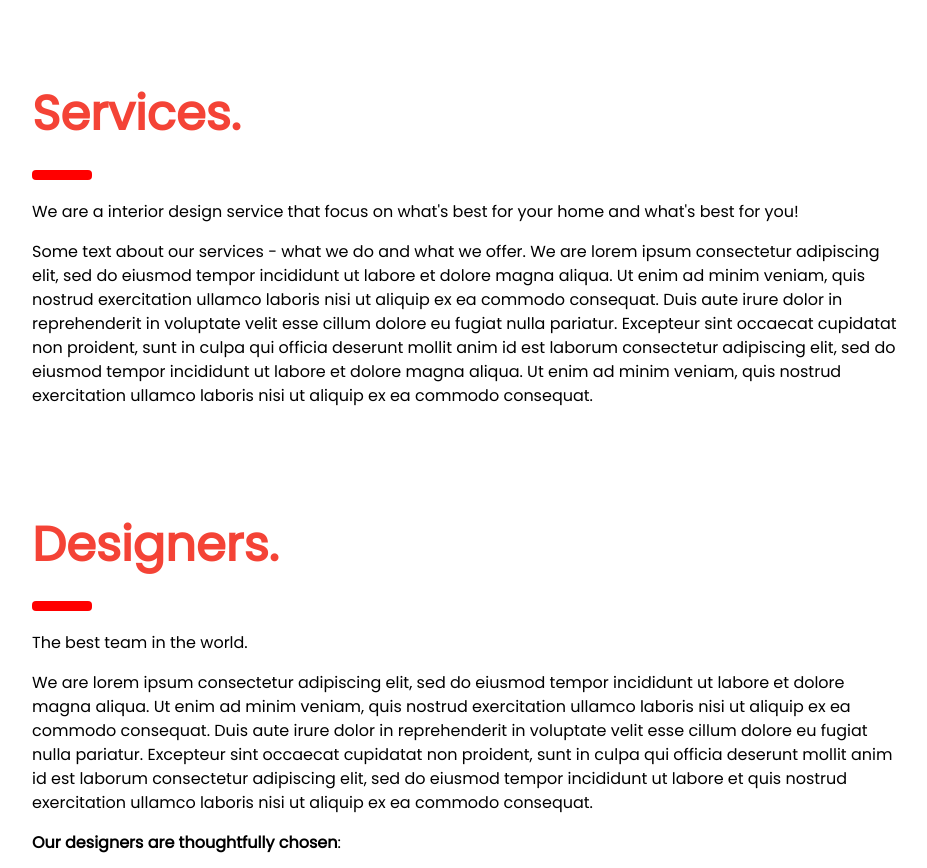
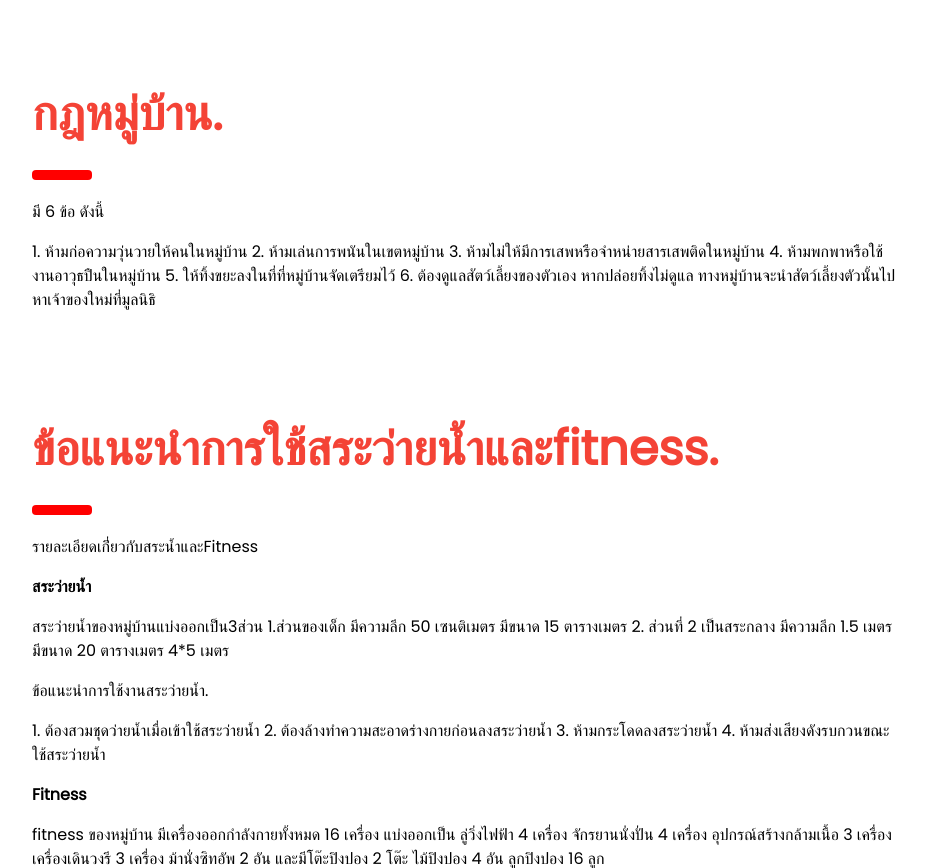
Before and after one commit to KoKuMa1218/SE, a PHP site: page /home.php in a window 1280 px wide. Shown: the part 1314-2182 px from the top of the page, without its empty margins (324-1251 px from the left). Run offline with PHP 8.4, Linux system fonts and the light colour scheme.

Commit message:
กฎหมู่บ้าน
กฎหมู่บ้าน

```diff
--- a/home.php
+++ b/home.php
@@ -26,12 +26,9 @@ body {font-size:16px;}
     <a href="#showcase" onclick="w3_close()" class="w3-bar-item w3-button w3-hover-white">Showcase</a>
     <a href="#services" onclick="w3_close()" class="w3-bar-item w3-button w3-hover-white">Services</a>
     <a href="#designers" onclick="w3_close()" class="w3-bar-item w3-button w3-hover-white">Designers</a>
-    <a href="#packages" onclick="w3_close()" class="w3-bar-item w3-button w3-hover-white">Packages</a>
+    <!-- <a href="#packages" onclick="w3_close()" class="w3-bar-item w3-button w3-hover-white">Packages</a>  -->
     <a href="#contact" onclick="w3_close()" class="w3-bar-item w3-button w3-hover-white">Contact</a>
   </div>
-  <div class="form-group">
-                <input type="submit" class="btn btn-primary" value="Login">
-            </div>
 </nav>
 
 <!-- Top menu on small screens -->
@@ -79,29 +76,48 @@ body {font-size:16px;}
 
   <!-- Services -->
   <div class="w3-container" id="services" style="margin-top:75px">
-    <h1 class="w3-xxxlarge w3-text-red"><b>Services.</b></h1>
+    <h1 class="w3-xxxlarge w3-text-red"><b>กฎหมู่บ้าน.</b></h1>
     <hr style="width:50px;border:5px solid red" class="w3-round">
-    <p>We are a interior design service that focus on what's best for your home and what's best for you!</p>
-    <p>Some text about our services - what we do and what we offer. We are lorem ipsum consectetur adipiscing elit, sed do eiusmod tempor incididunt ut labore et dolore magna aliqua. Ut enim ad minim veniam, quis nostrud exercitation ullamco laboris nisi ut aliquip ex ea commodo consequat. Duis aute irure
-    dolor in reprehenderit in voluptate velit esse cillum dolore eu fugiat nulla pariatur. Excepteur sint occaecat cupidatat non proident, sunt in culpa qui officia deserunt mollit anim id est laborum consectetur adipiscing elit, sed do eiusmod tempor
-    incididunt ut labore et dolore magna aliqua. Ut enim ad minim veniam, quis nostrud exercitation ullamco laboris nisi ut aliquip ex ea commodo consequat.
+    <p>มี 6 ข้อ ดังนี้</p>
+    <p> 1. ห้ามก่อความวุ่นวายให้คนในหมู่บ้าน
+        2. ห้ามเล่นการพนันในเขตหมู่บ้าน
+        3. ห้ามไม่ให้มีการเสพหรือจำหน่ายสารเสพติดในหมู่บ้าน
+        4. ห้ามพกพาหรือใช้งานอาวุธปืนในหมู่บ้าน
+        5. ให้ทิ้งขยะลงในที่ที่หมู่บ้านจัดเตรียมไว้
+        6. ต้องดูแลสัตว์เลี้ยงของตัวเอง หากปล่อยทิ้งไม่ดูแล ทางหมู่บ้านจะนำสัตว์เลี้ยงตัวนั้นไปหาเจ้าของใหม่ที่มูลนิธิ
     </p>
   </div>
 
   <!-- Designers -->
   <div class="w3-container" id="designers" style="margin-top:75px">
-    <h1 class="w3-xxxlarge w3-text-red"><b>Designers.</b></h1>
+    <h1 class="w3-xxxlarge w3-text-red"><b>ข้อแนะนำการใช้สระว่ายน้ำและfitness.</b></h1>
     <hr style="width:50px;border:5px solid red" class="w3-round">
-    <p>The best team in the world.</p>
-    <p>We are lorem ipsum consectetur adipiscing elit, sed do eiusmod tempor incididunt ut labore et dolore magna aliqua. Ut enim ad minim veniam, quis nostrud exercitation ullamco laboris nisi ut aliquip ex ea commodo consequat. Duis aute irure
-    dolor in reprehenderit in voluptate velit esse cillum dolore eu fugiat nulla pariatur. Excepteur sint occaecat cupidatat non proident, sunt in culpa qui officia deserunt mollit anim id est laborum consectetur adipiscing elit, sed do eiusmod tempor
-    incididunt ut labore et quis nostrud exercitation ullamco laboris nisi ut aliquip ex ea commodo consequat.
+    <p>รายละเอียดเกี่่ยวกับสระน้ำและFitness </p>
+    <p><b>สระว่ายน้ำ</b></p>
+    <p>สระว่ายน้ำของหมู่บ้านแบ่งออกเป็น3ส่วน 1.ส่วนของเด็ก มีความลึก 50 เซนติเมตร มีขนาด 15 ตารางเมตร 2.
+      ส่วนที่ 2 เป็นสระกลาง มีความลึก 1.5 เมตร มีขนาด 20 ตารางเมตร 4*5 เมตร  </p>
+    <p>ข้อแนะนำการใช้งานสระว่ายน้ำ.</p>
+    <p> 1. ต้องสวมชุดว่ายน้ำเมื่อเข้าใช้สระว่ายน้ำ
+        2. ต้องล้างทำความสะอาดร่างกายก่อนลงสระว่ายน้ำ
+        3. ห้ามกระโดดลงสระว่ายน้ำ
+        4. ห้ามส่งเสียงดังรบกวนขณะใช้สระว่ายน้ำ
+    </p>
+    <p><b> Fitness </b></p>
+    <p>fitness ของหมู่บ้าน มีเครื่องออกกำลังกายทั้งหมด 16 เครื่อง แบ่งออกเป็น ลู่วิ่งไฟฟ้า 4 เครื่อง
+       จักรยานนั่งปั่น 4 เครื่อง อุปกรณ์สร้างกล้ามเนื้อ 3 เครื่อง เครื่องเดินวงรี 3 เครื่อง ม้านั่งซิทอัพ 2 อัน
+       และมีโต๊ะปิงปอง 2 โต๊ะ ไม้ปิงปอง 4 อัน ลูกปิงปอง 16 ลูก
+    </p>
+    <p>ข้อแนะนำการใช้ Fitness.</p>
+    <p> 1. ต้องรองเท้าผ้าใบขณะเข้าใช้งาน
+        2. ไม่สร้างความวุ่นวายขณะใช้งาน fitness
+        3. กรุณาทำความสะอาดเครื่องออกกำลังกายหลังใช้เสร็จหากมีคราบเหงื่อหรือสิ่งสกปรกด้วย
+        4. กรุณาปิดไฟห้องหลังใช้เสร็จหากไม่มีใช้ใช้งานอยู่
     </p>
     <p><b>Our designers are thoughtfully chosen</b>:</p>
   </div>
 
   <!-- The Team -->
-  <div class="w3-row-padding w3-grayscale">
+  <!-- <div class="w3-row-padding w3-grayscale">
     <div class="w3-col m4 w3-margin-bottom">
       <div class="w3-light-grey">
         <img src="/w3images/team2.jpg" alt="John" style="width:100%">
@@ -132,10 +148,10 @@ body {font-size:16px;}
         </div>
       </div>
     </div>
-  </div>
+  </div> -->
 
   <!-- Packages / Pricing Tables -->
-  <div class="w3-container" id="packages" style="margin-top:75px">
+  <!-- <div class="w3-container" id="packages" style="margin-top:75px">
     <h1 class="w3-xxxlarge w3-text-red"><b>Packages.</b></h1>
     <hr style="width:50px;border:5px solid red" class="w3-round">
     <p>Some text our prices. Lorem ipsum consectetur adipiscing elit, sed do eiusmod tempor incididunt ut labore et dolore magna aliqua. Ut enim ad minim veniam, quis nostrud exercitation ullamco laboris nisi ut aliquip ex ea commodo consequat. Duis aute irure</p>
@@ -177,7 +193,7 @@ body {font-size:16px;}
         </li>
       </ul>
     </div>
-  </div>
+  </div> -->
 
   <!-- Contact -->
   <div class="w3-container" id="contact" style="margin-top:75px">
```
